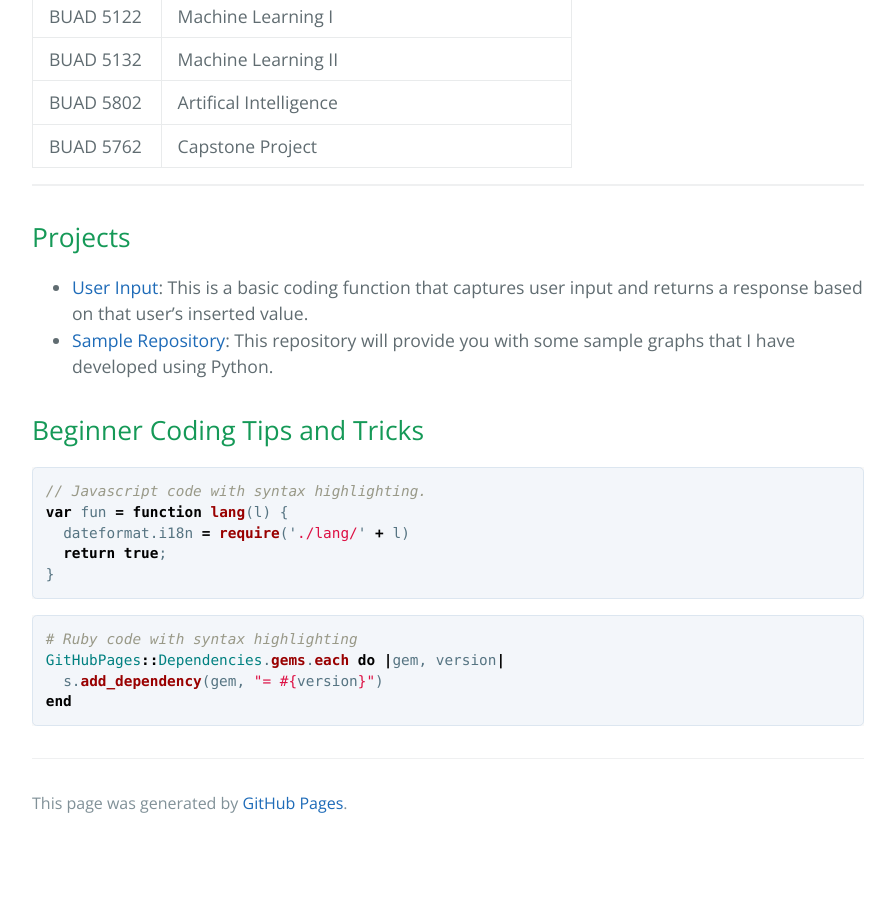
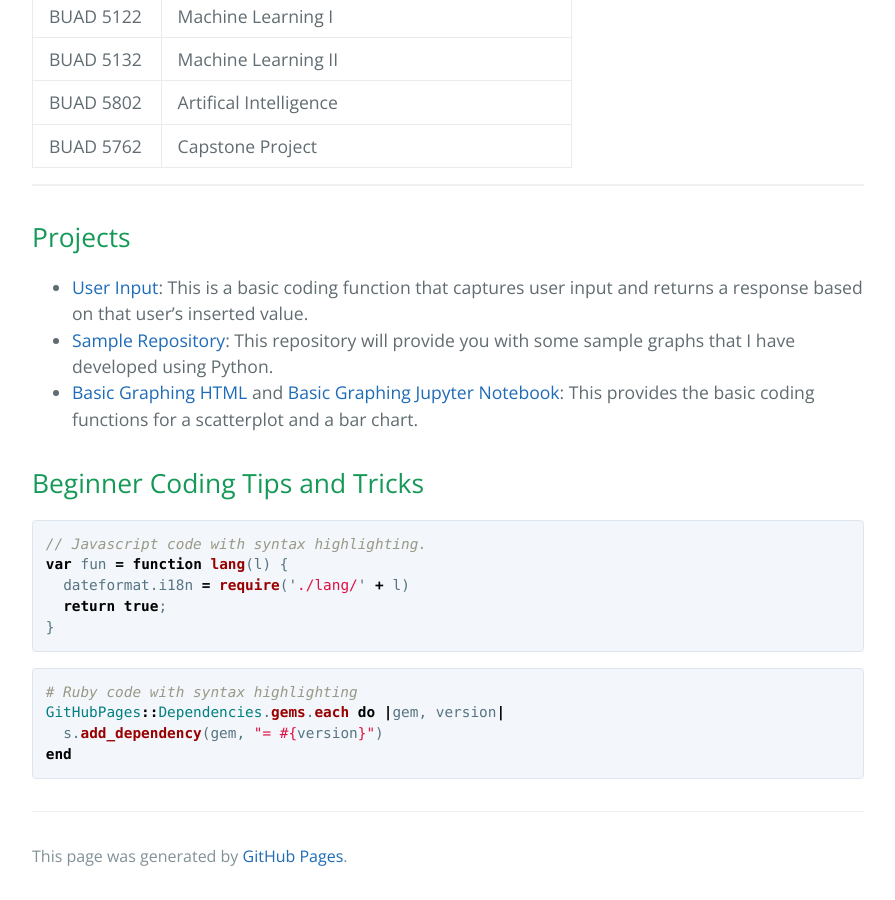
Before and after one commit to salyersashleigh/salyersashleigh.github.io, a Jekyll site: the page built from index.md, in a window 1280 px wide and 900 px high, scrolled down 1848 px. Shown: the whole window, without its empty margins (192-1087 px from the left). Built offline with Jekyll 4.4.1, drawn with Linux system fonts in a browser that asks for light colours; our own code applies the rules of GitHub Pages for plain Markdown files; before the commit the page ends 2695 px from its top, so only the background shows below that.

Commit message:
Update index.md

```diff
--- a/index.md
+++ b/index.md
@@ -42,6 +42,7 @@ The purpose of this website is to display the capabilities I have developed from
 
 *   [User Input](/User Inputs/index.md): This is a basic coding function that captures user input and returns a response based on that user's inserted value.
 *   [Sample Repository](https://github.com/salyersashleigh/sample): This repository will provide you with some sample graphs that I have developed using Python.
+*   [Basic Graphing HTML](Graph Functions.html) and [Basic Graphing Jupyter Notebook](Graph Functions.ipynb): This provides the basic coding functions for a scatterplot and a bar chart.
 
 
 ## Beginner Coding Tips and Tricks
```
